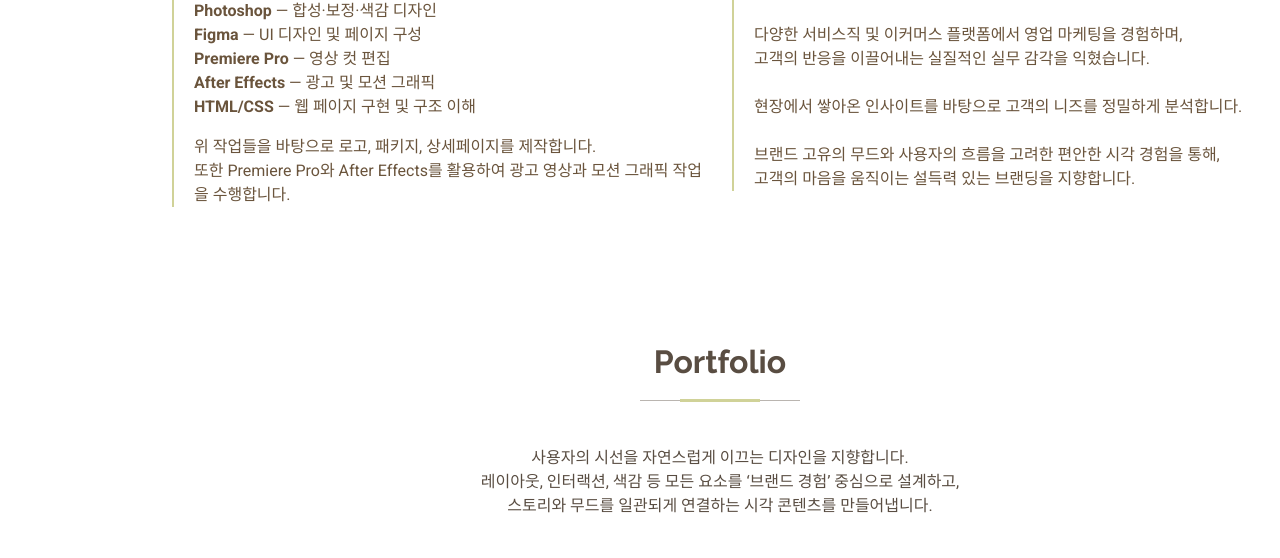
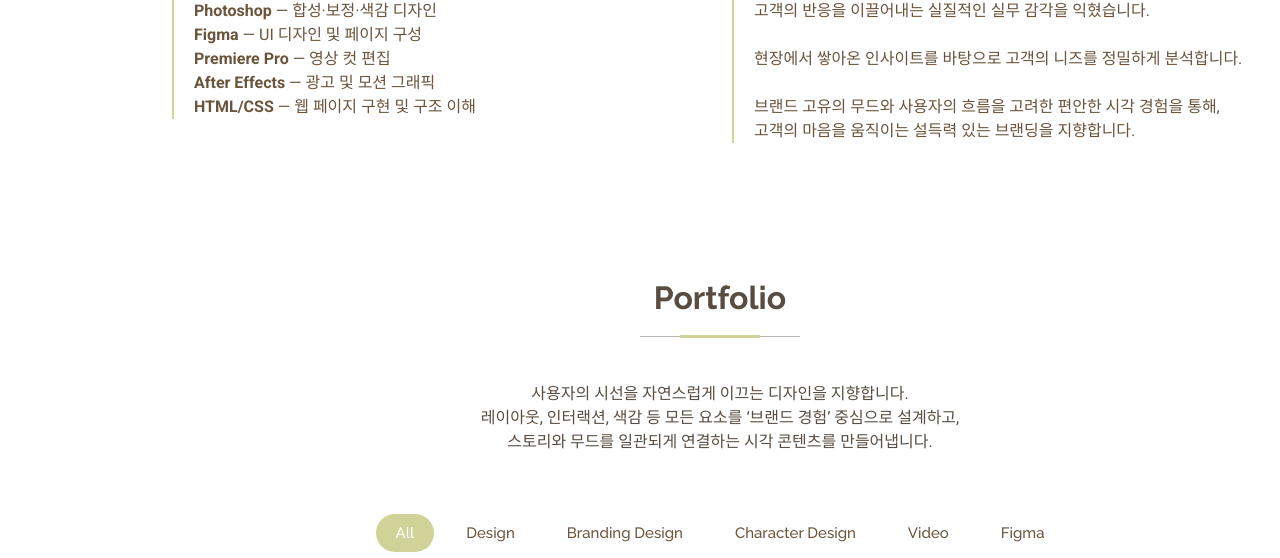
Before and after one commit to malla0704-glitch/ming__, a plain HTML site: page index.html in a window 1280 px wide. Shown: the part 2329-2887 px from the top of the page. Drawn offline with Linux system fonts and the light colour scheme.

Commit message:
Update index.html

```diff
--- a/index.html
+++ b/index.html
@@ -195,10 +195,6 @@
             <strong>After Effects</strong> — 광고 및 모션 그래픽<br>
             <strong>HTML/CSS</strong> — 웹 페이지 구현 및 구조 이해
           </p>
-          <p>
-            위 작업들을 바탕으로 로고, 패키지, 상세페이지를 제작합니다.<br>
-            또한 Premiere Pro와 After Effects를 활용하여 광고 영상과 모션 그래픽 작업을 수행합니다.
-          </p>
         </div>
       </div>
 
@@ -206,9 +202,7 @@
         <h3 class="resume-title">Introduction</h3>
         <div class="resume-item">
           <p>
-            <br>
-            <br>
-            다양한 서비스직 및 이커머스 플랫폼에서 영업 마케팅을 경험하며,<br>
+             다양한 서비스직 및 이커머스 플랫폼에서 영업 마케팅을 경험하며,<br>
             고객의 반응을 이끌어내는 실질적인 실무 감각을 익혔습니다.<br><br>
             현장에서 쌓아온 인사이트를 바탕으로 고객의 니즈를 정밀하게 분석합니다.<br>
             <br>
```
